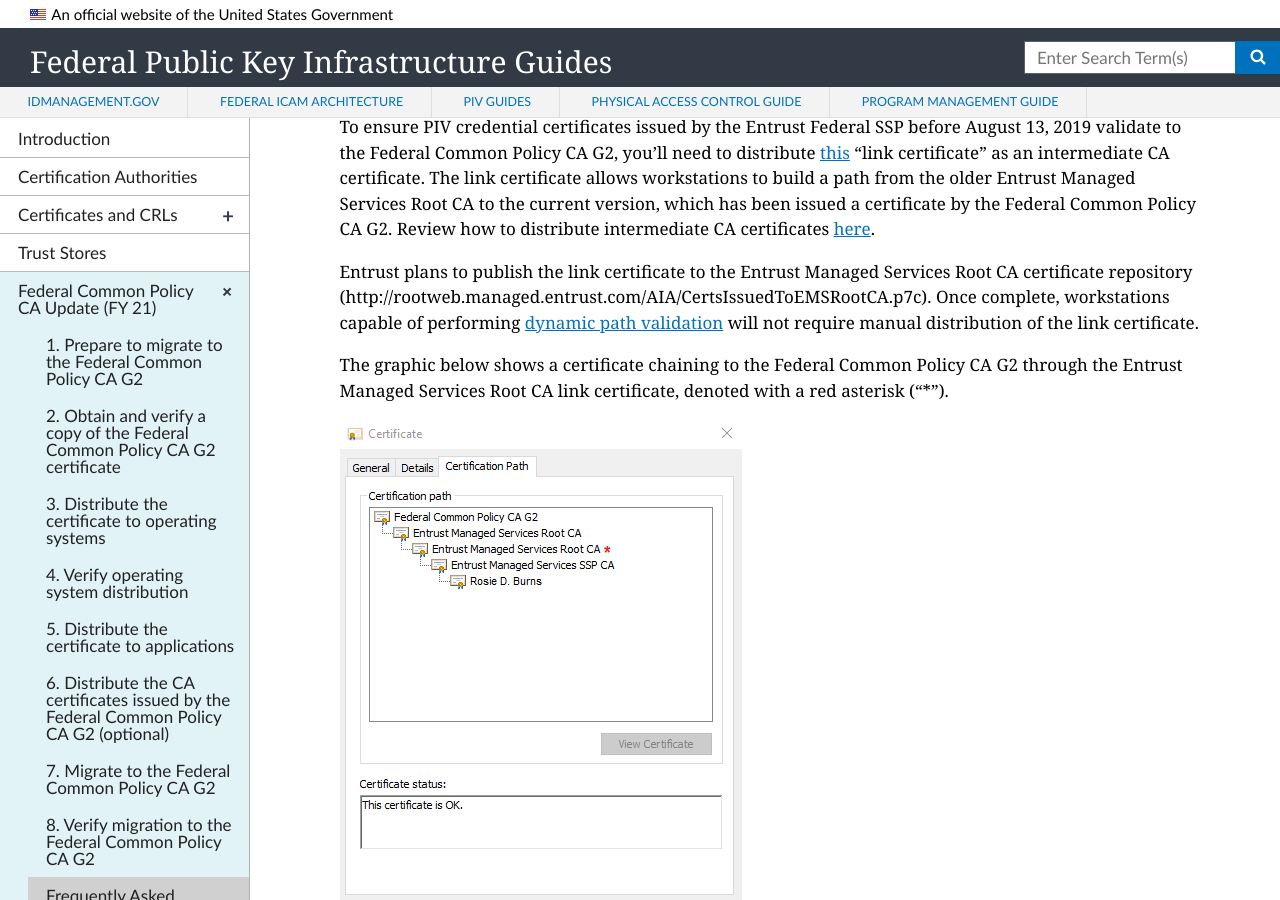
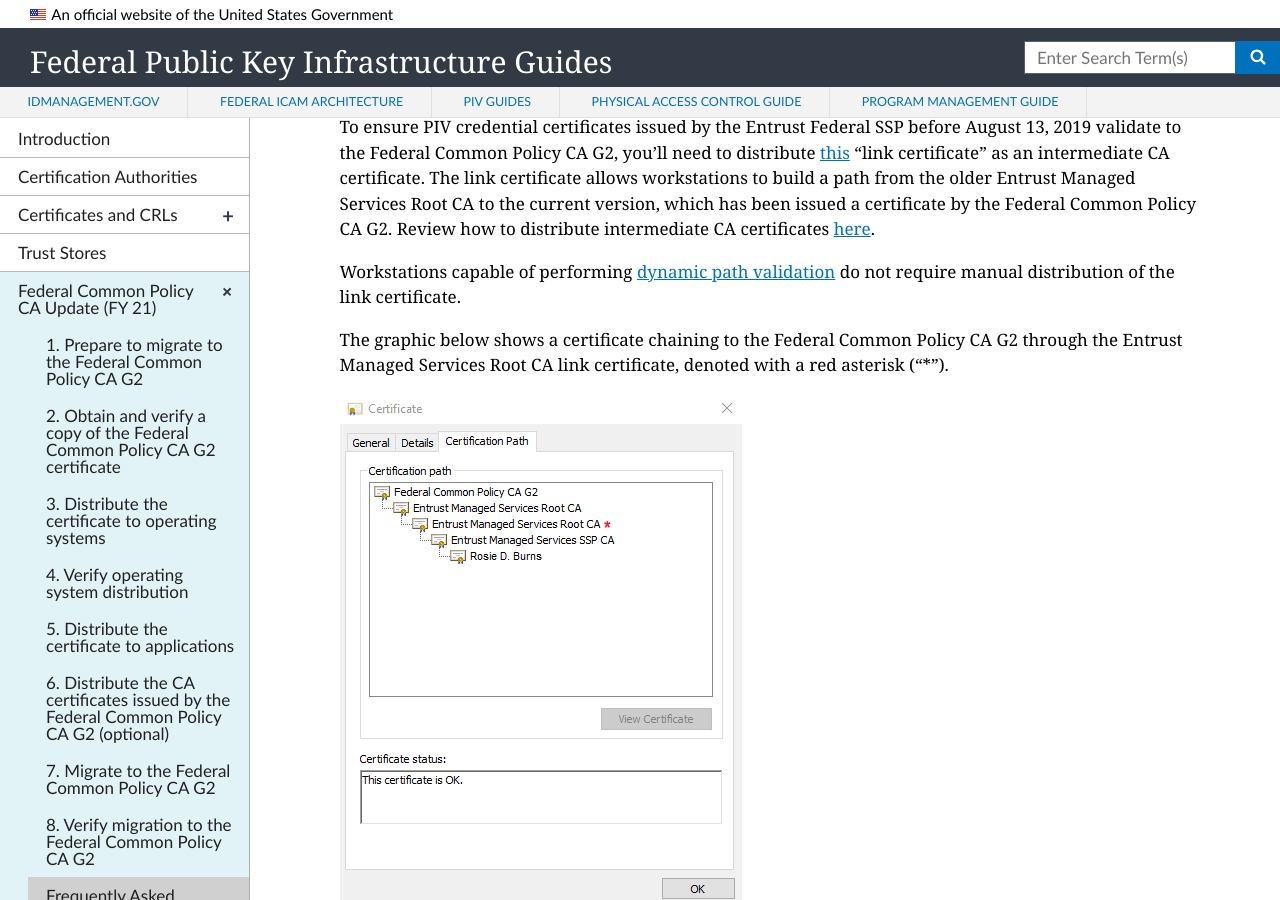
Before and after one commit to GSA/fpki-guides, a Jekyll site: the page built from _common/09_faq.md, in a window 1280 px wide and 900 px high, scrolled down 8291 px. Built offline with Jekyll 4.4.1, drawn with Linux system fonts in a browser that asks for light colours; nearby versions of some CDN libraries.

Commit message:
Update 09_faq.md

```diff
--- a/_common/09_faq.md
+++ b/_common/09_faq.md
@@ -119,7 +119,7 @@
 
 To ensure PIV credential certificates issued by the Entrust Federal SSP before August 13, 2019 validate to the Federal Common Policy CA G2, you'll need to distribute [this](../../certs/Entrust_Managed_Services_Root_CA_Link.cer) "link certificate" as an intermediate CA certificate.  The link certificate allows workstations to build a path from the older Entrust Managed Services Root CA to the current version, which has been issued a certificate by the Federal Common Policy CA G2.  Review how to distribute intermediate CA certificates [here]({{site.baseurl}}/common/certificates/).
 
-Entrust plans to publish the link certificate to the Entrust Managed Services Root CA certificate repository (http://rootweb.managed.entrust.com/AIA/CertsIssuedToEMSRootCA.p7c). Once complete, workstations capable of performing [dynamic path validation](https://fpki.idmanagement.gov/truststores/#how-do-i-set-dynamic-path-validation-for-the-microsoft-trust-store-in-windows-operating-systems\) will not require manual distribution of the link certificate.
+Workstations capable of performing [dynamic path validation](https://fpki.idmanagement.gov/truststores/#how-do-i-set-dynamic-path-validation-for-the-microsoft-trust-store-in-windows-operating-systems\) do not require manual distribution of the link certificate.
 
 The graphic below shows a certificate chaining to the Federal Common Policy CA G2 through the Entrust Managed Services Root CA link certificate, denoted with a red asterisk ("*").
 
```
